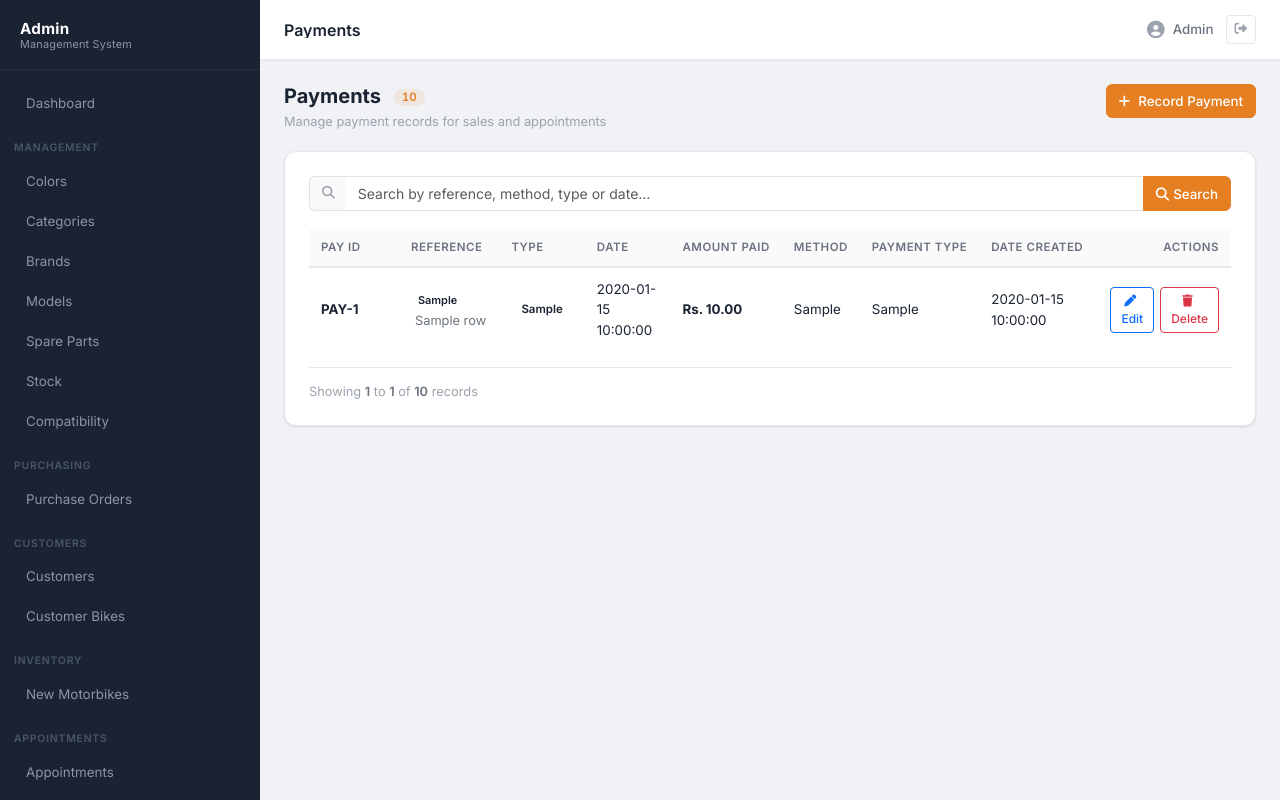
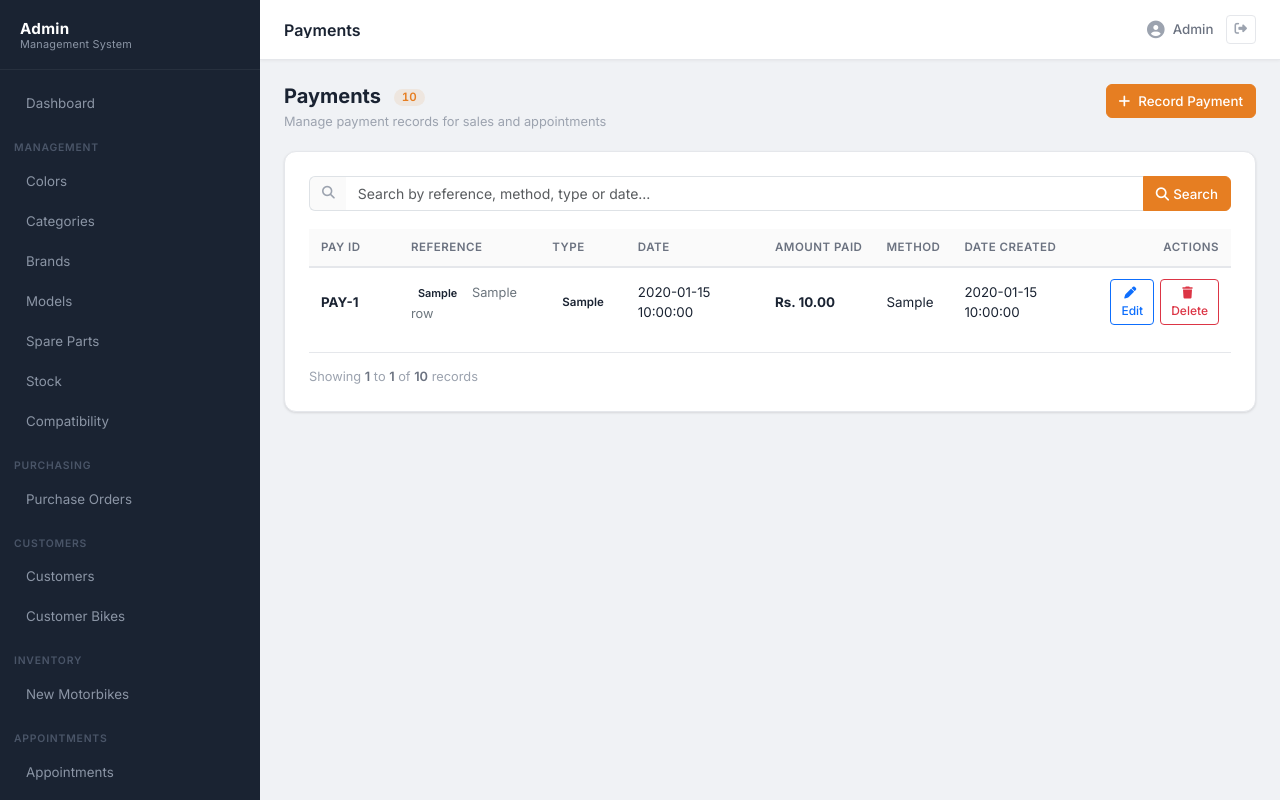
Before and after one commit to UtsavR17/FYP, a Flask app: template app/templates/modules/payment/list.html in a window 1280 px wide. Run offline with Flask 3, Linux system fonts and the light colour scheme; the template is opened without the code that fills it: most values are stand-ins (such as "Sample title", 1, 10 or a date in 2020); parts of the project's set-up code (start-up, migrations or seed data) failed here and were passed over.

Commit message:
fixed duplicated columns in Payment Table- payment type

```diff
--- a/app/templates/modules/payment/list.html
+++ b/app/templates/modules/payment/list.html
@@ -35,7 +35,7 @@
     {% endif %}
 
     {% call data_table(
-        ['Pay ID', 'Reference', 'Type', 'Date', 'Amount Paid', 'Method', 'Payment Type', 'Date Created'],
+        ['Pay ID', 'Reference', 'Type', 'Date', 'Amount Paid', 'Method', 'Date Created'],
         total=pagination.total,
         empty_message='No payments recorded yet. Use Record Payment to add one.'
     ) %}
@@ -62,7 +62,6 @@
                 <strong>Rs. {{ '%.2f' | format(row.AmountPaid | float) }}</strong>
             </td>
             <td>{{ row.PaymentMethod }}</td>
-            <td>{{ row.PaymentType }}</td>
             <td>
                 {% if row.Date_Created %}
                     {{ row.Date_Created[:19].replace('T', ' ') }}
```
